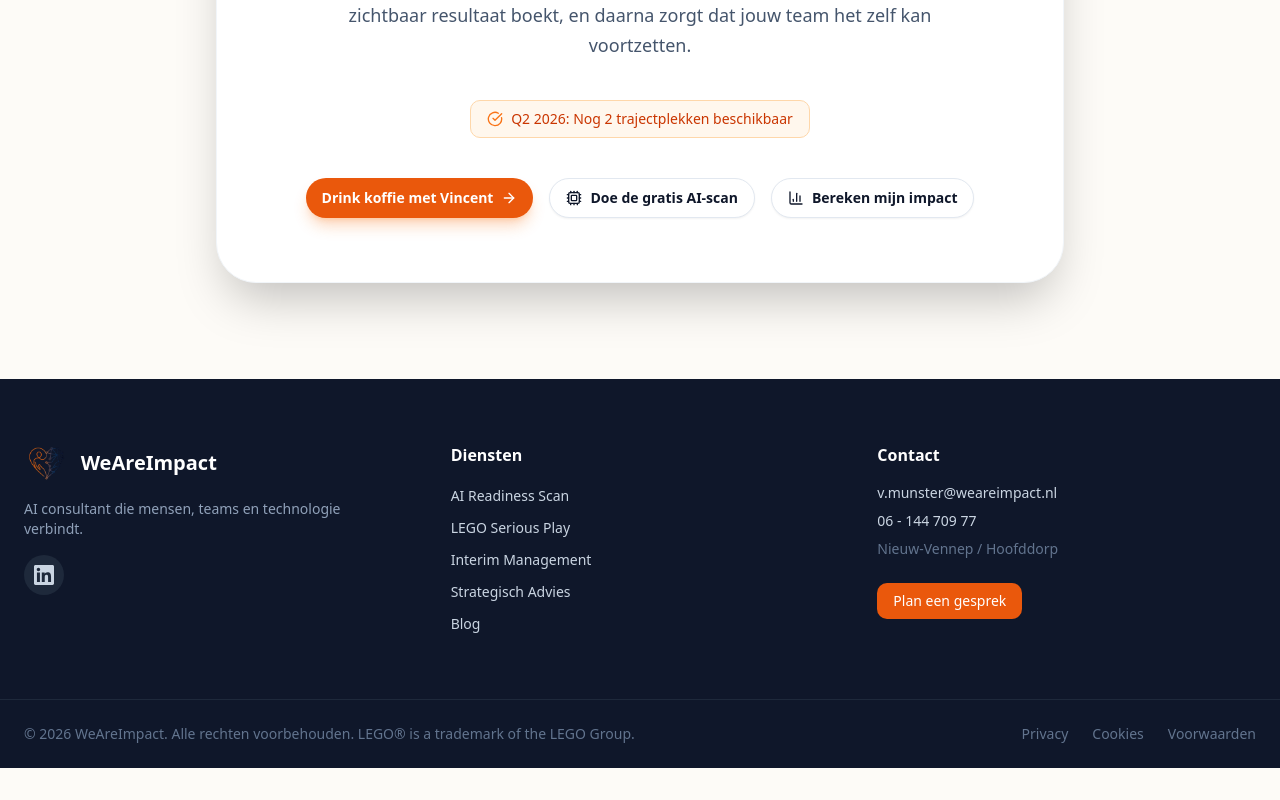
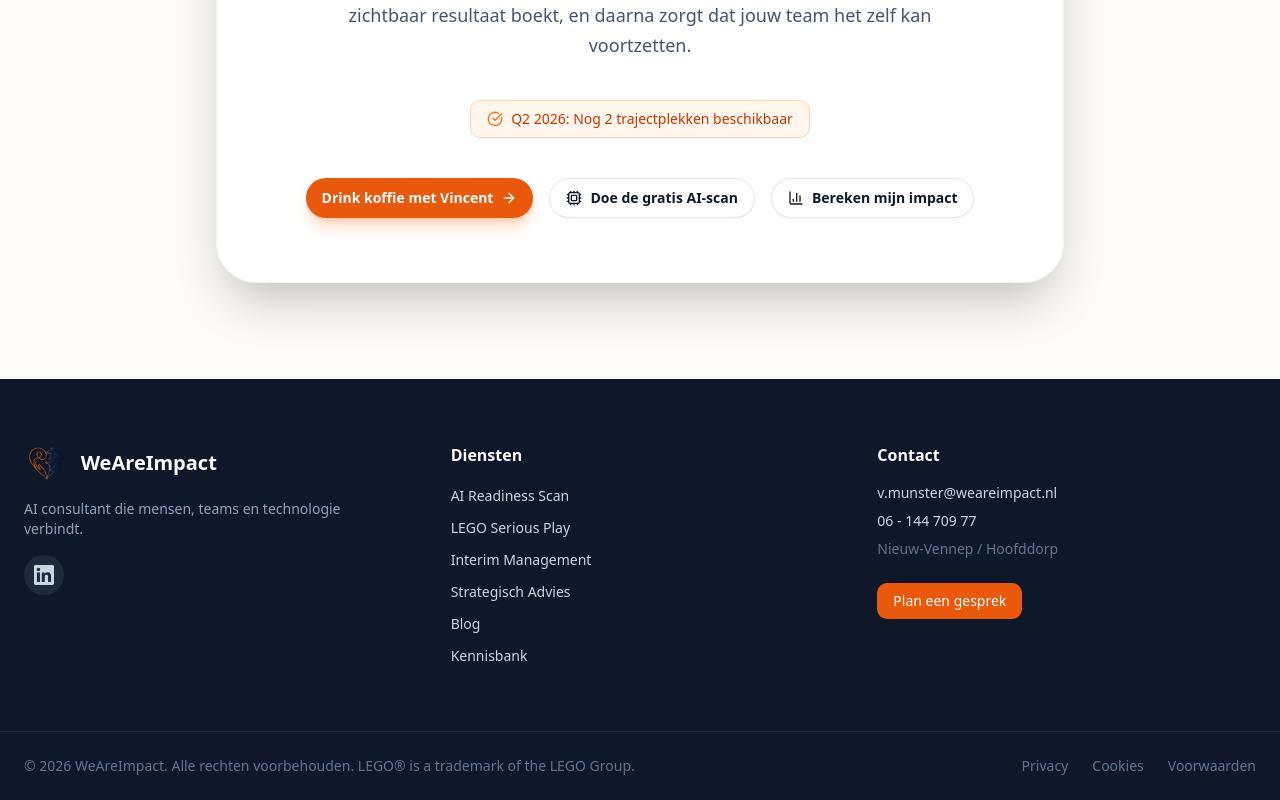
Before and after one commit to Impact2025/weareimpact, a Next.js app: page / in a window 1280 px wide. Shown: the part 8188-8988 px from the top of the page. Before the commit the page ends 8956 px from the top, so only its background shows below. Built offline with nearby package versions, Linux system fonts and the light colour scheme; no server answers; the database is empty.

Commit message:
Footer: kennisbank link toegevoegd
Co-Authored-By: Claude Sonnet 4.6 <noreply@anthropic.com>

```diff
--- a/src/components/layout/Footer.tsx
+++ b/src/components/layout/Footer.tsx
@@ -81,6 +81,14 @@ export function Footer() {
                   Blog
                 </Link>
               </li>
+              <li>
+                <Link
+                  href="https://www.weareimpact.nl/kennisbank"
+                  className="text-sm hover:text-orange-400 transition-colors"
+                >
+                  Kennisbank
+                </Link>
+              </li>
             </ul>
           </div>
 
```
